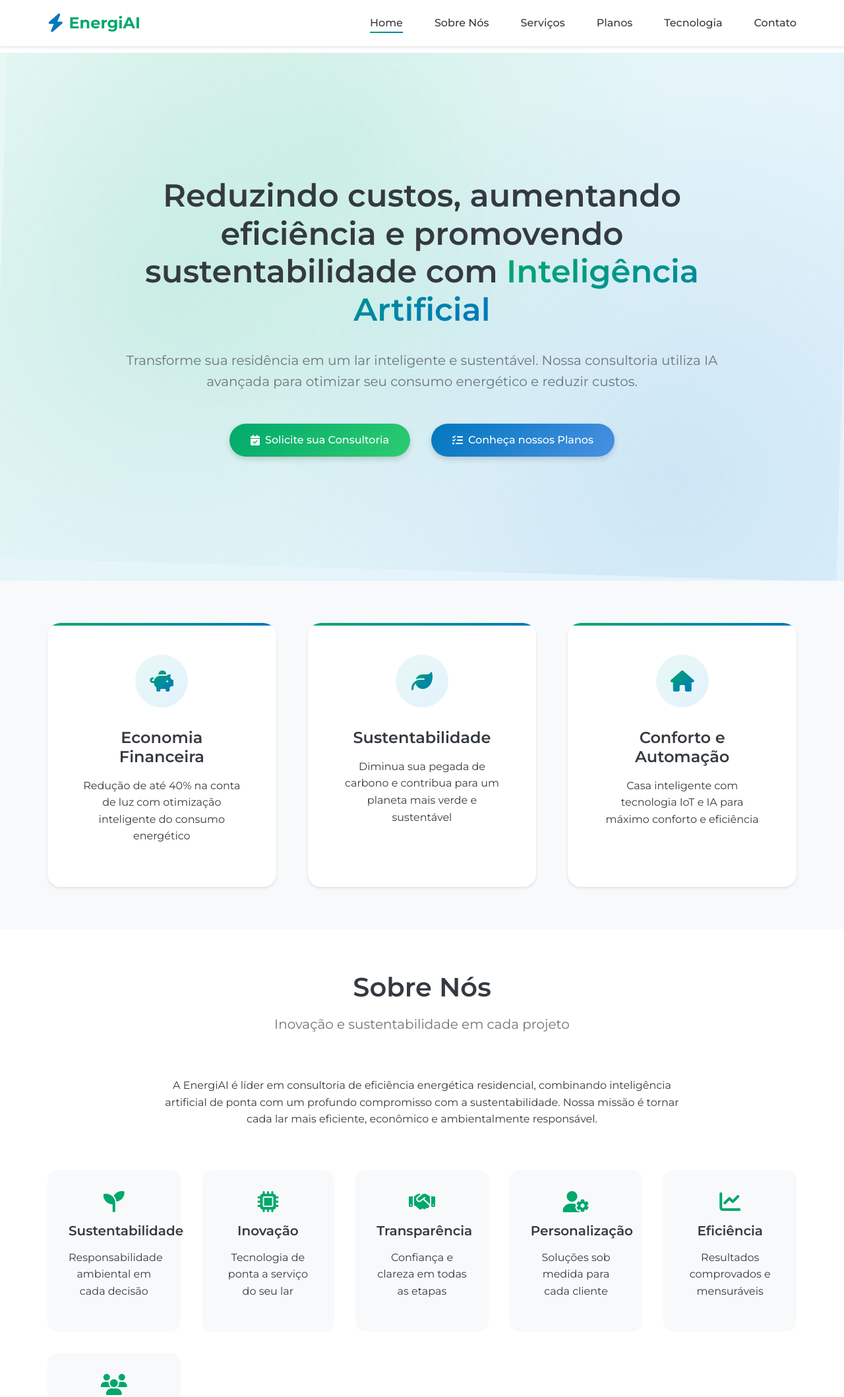
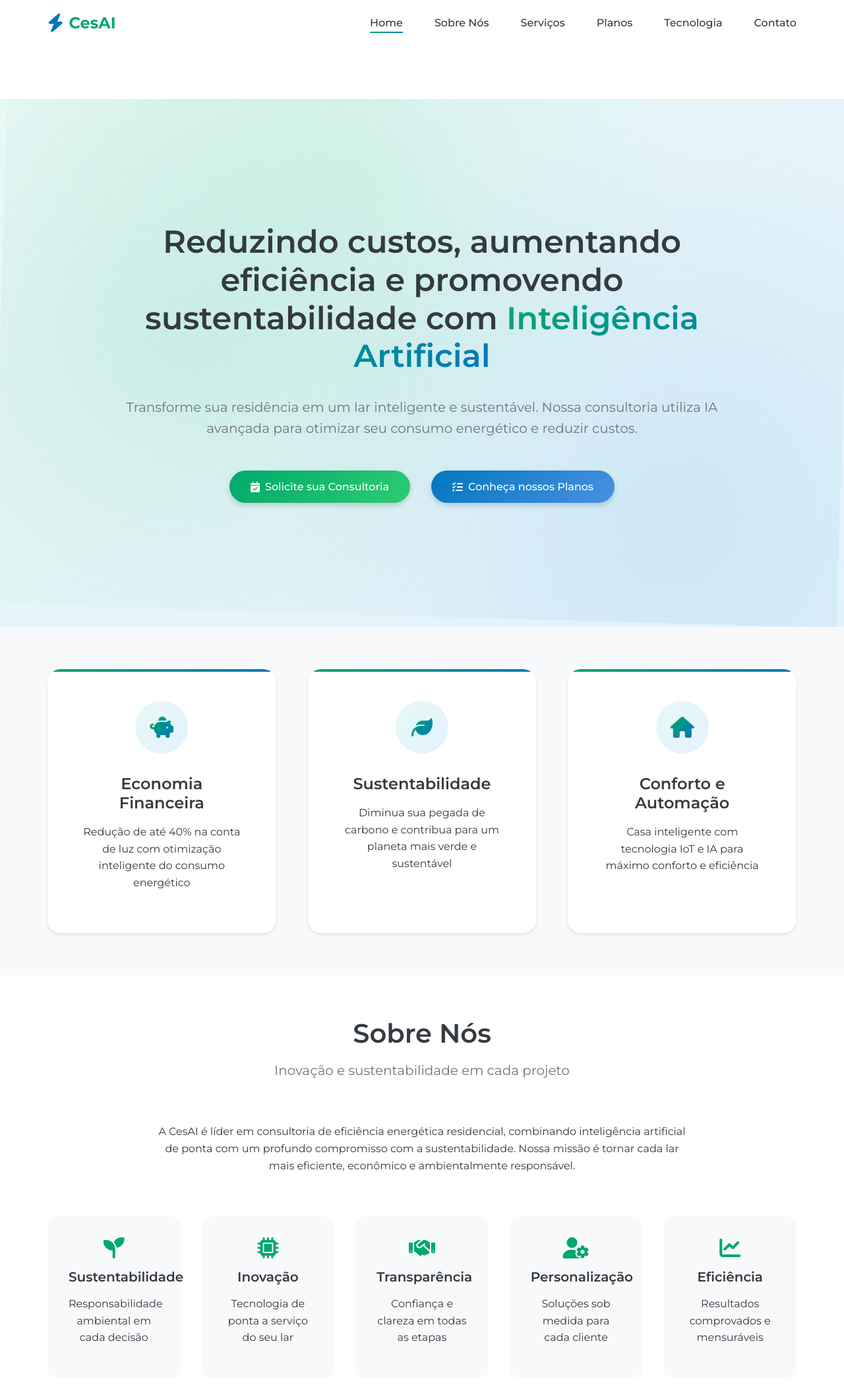
Before and after one commit to higor2232/energizai, a plain HTML site: page index.html in a window 1280 px wide. Shown: the top 2117 px of the page at 66% size. Drawn offline with Linux system fonts and the light colour scheme.

Commit message:
Mudança de Nome

```diff
--- a/index.html
+++ b/index.html
@@ -4,7 +4,7 @@
     <meta charset="UTF-8">
     <meta name="viewport" content="width=device-width, initial-scale=1.0">
     <meta name="description" content="Consultoria de Eficiência Energética com IA - Reduzindo custos, aumentando eficiência e promovendo sustentabilidade">
-    <title>EnergiAI - Consultoria de Eficiência Energética com IA</title>
+    <title>CesAI - Consultoria de Eficiência Energética com IA</title>
 
     <!-- Google Fonts -->
     <link rel="preconnect" href="https://fonts.googleapis.com">
@@ -19,13 +19,13 @@
 </head>
 <body>
     <!-- Header Navigation -->
-    <header class="header">
+    <header class="headEnergiAIer">
         <nav class="navbar">
             <div class="container">
                 <div class="nav-wrapper">
                     <a href="#" class="logo">
                         <i class="fas fa-bolt"></i>
-                        <span>EnergiAI</span>
+                        <span>CesAI</span>
                     </a>
 
                     <ul class="nav-menu">
@@ -117,7 +117,7 @@
             <div class="about-content">
                 <div class="about-text">
                     <p>
-                        A EnergiAI é líder em consultoria de eficiência energética residencial, combinando inteligência artificial de ponta com um profundo compromisso com a sustentabilidade. Nossa missão é tornar cada lar mais eficiente, econômico e ambientalmente responsável.
+                        A CesAI é líder em consultoria de eficiência energética residencial, combinando inteligência artificial de ponta com um profundo compromisso com a sustentabilidade. Nossa missão é tornar cada lar mais eficiente, econômico e ambientalmente responsável.
                     </p>
                 </div>
 
@@ -553,10 +553,9 @@
                         <i class="fas fa-envelope"></i>
                         <div>
                             <h4>E-mail</h4>
-                            <p>contato@energiai.com.br</p>
+                            <p>contato@cesai.com.br</p>
                         </div>
                     </div>
-
                     <div class="info-item">
                         <i class="fas fa-map-marker-alt"></i>
                         <div>
@@ -581,7 +580,7 @@
         <div class="container">
             <div class="footer-content">
                 <div class="footer-section">
-                    <h3>EnergiAI</h3>
+                    <h3>CesAI</h3>
                     <p>Transformando residências em lares inteligentes e sustentáveis através da tecnologia.</p>
                 </div>
 
@@ -616,7 +615,7 @@
             </div>
 
             <div class="footer-bottom">
-                <p>&copy; 2024 EnergiAI. Todos os direitos reservados.</p>
+                <p>&copy; 2024 CesAI. Todos os direitos reservados.</p>
             </div>
         </div>
     </footer>
@@ -627,6 +626,6 @@
     </button>
 
     <!-- Custom JavaScript -->
-    <script src="assets/js/main.js"></script>
+    <script src="assets/js/main.js"></script>EnergiAI
 </body>
 </html>
```
